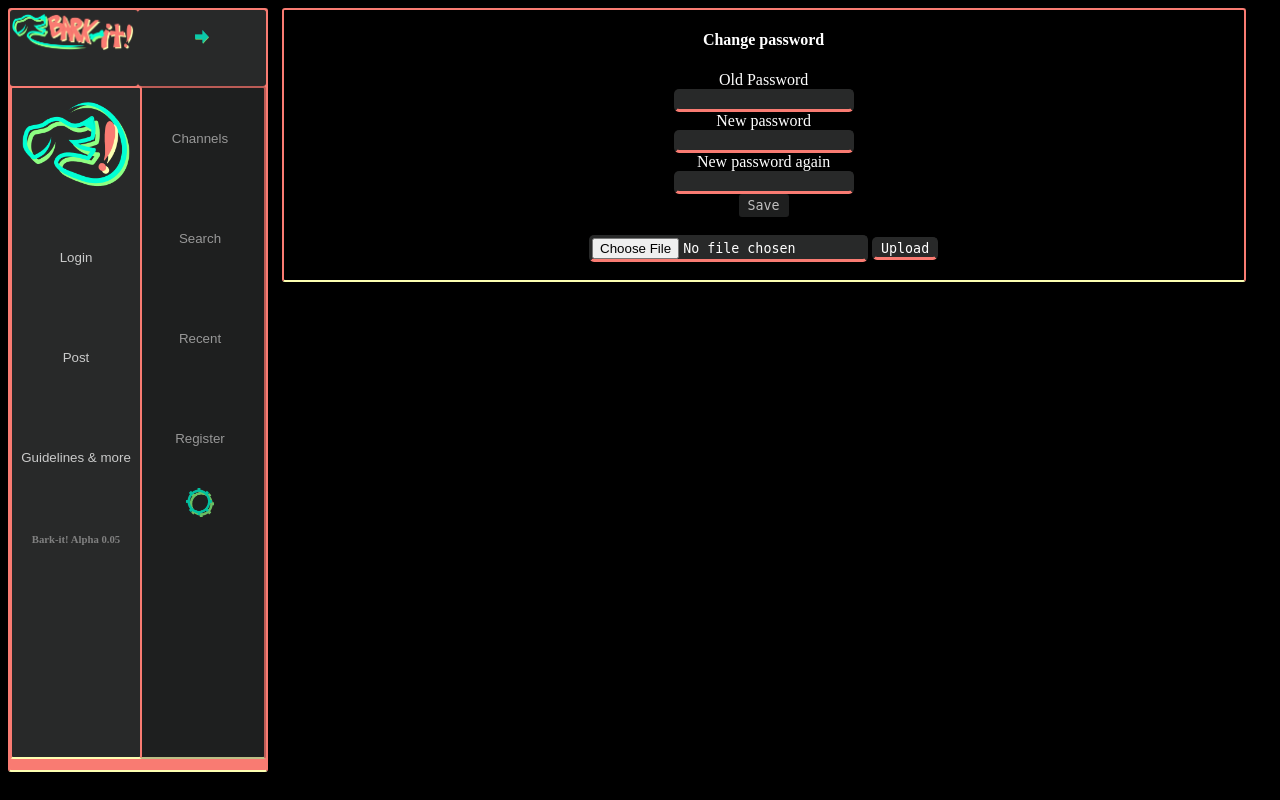
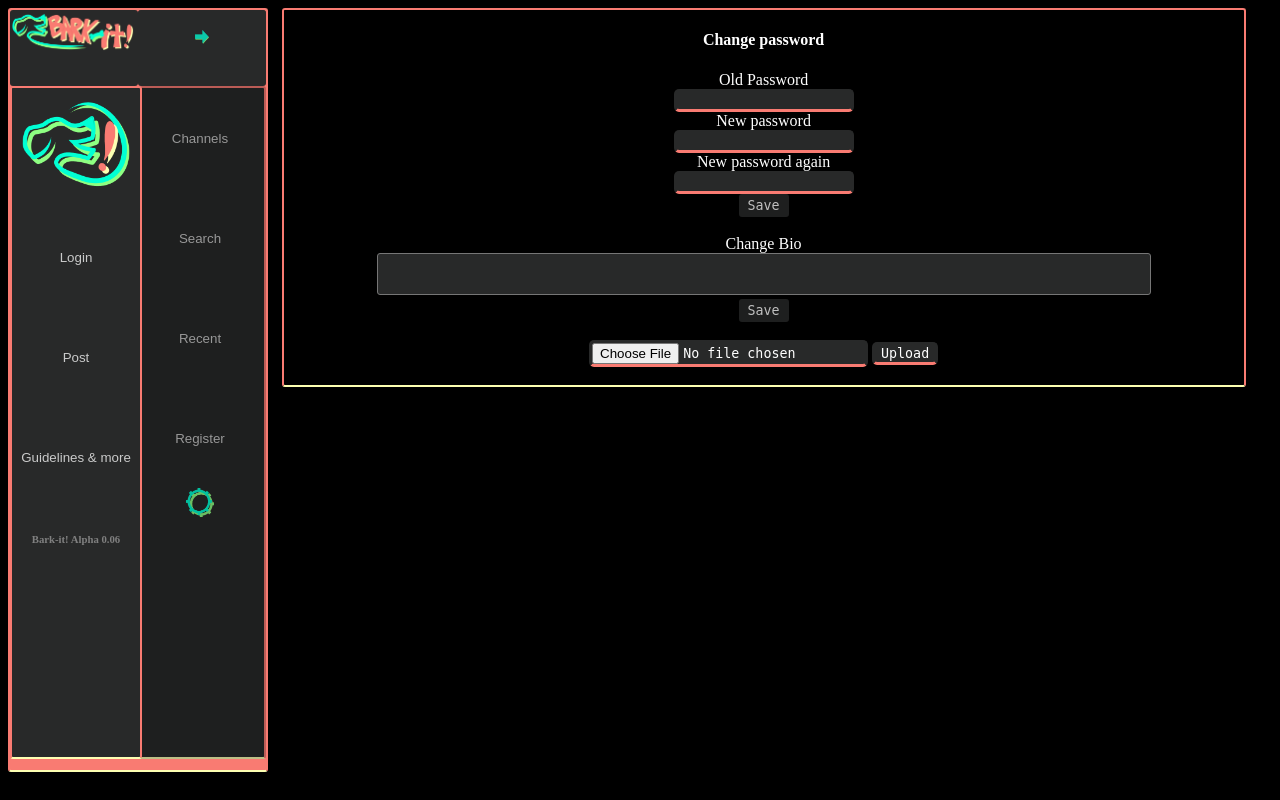
Before and after one commit to megaboi2005/bark-it, a Flask app: page /settings/ in a window 1280 px wide. Run offline with Flask 3, Linux system fonts and the light colour scheme.

Commit message:
Add files via upload

```diff
--- a/templates/index.html
+++ b/templates/index.html
@@ -376,7 +376,7 @@
 				<button class=sidebutton onclick=toggle_window(2)>^profile^</button>
 				<button class=sidebutton onclick=load()>Post</button>
     			<a class=sidebutton href="/info"><button>Guidelines & more</button></a>
-				<center><h6 style="color:grey;">Bark-it! Alpha 0.05</h6></center>
+				<center><h6 style="color:grey;">Bark-it! Alpha 0.06</h6></center>
 
     	</div>
 
--- a/templates/profile.html
+++ b/templates/profile.html
@@ -27,7 +27,7 @@
         <div class=sidebaruser>
                 <center><a class="active" href="/" ><img id=logo class=logo src="^pfp^"></a></center>
                 <a class=sidebutton href="/login"><button>^profile^</button></a>
-                <center><textarea readonly style="text-align: center;">Hello world</textarea></center>
+                <center><textarea readonly style="text-align: center;">^bio^</textarea></center>
                 <button>Follow</button>
         </div>
     </center>
--- a/templates/settings.html
+++ b/templates/settings.html
@@ -17,6 +17,12 @@
 		<input class=styledbutton type="submit" value="Save">
 	</form>
 	<br>
+	<form action="/chngsetting/changebio">
+		<label>Change Bio</label><br>
+		<textarea name="bio" required></textarea><br>
+		<input class=styledbutton type="submit" value="Save">
+	</form>
+	<br>
     <form action = "/uploadprofile" method = "post" enctype="multipart/form-data">
         <input type="file" name="file" />
         <input type = "submit" value="Upload">
```
